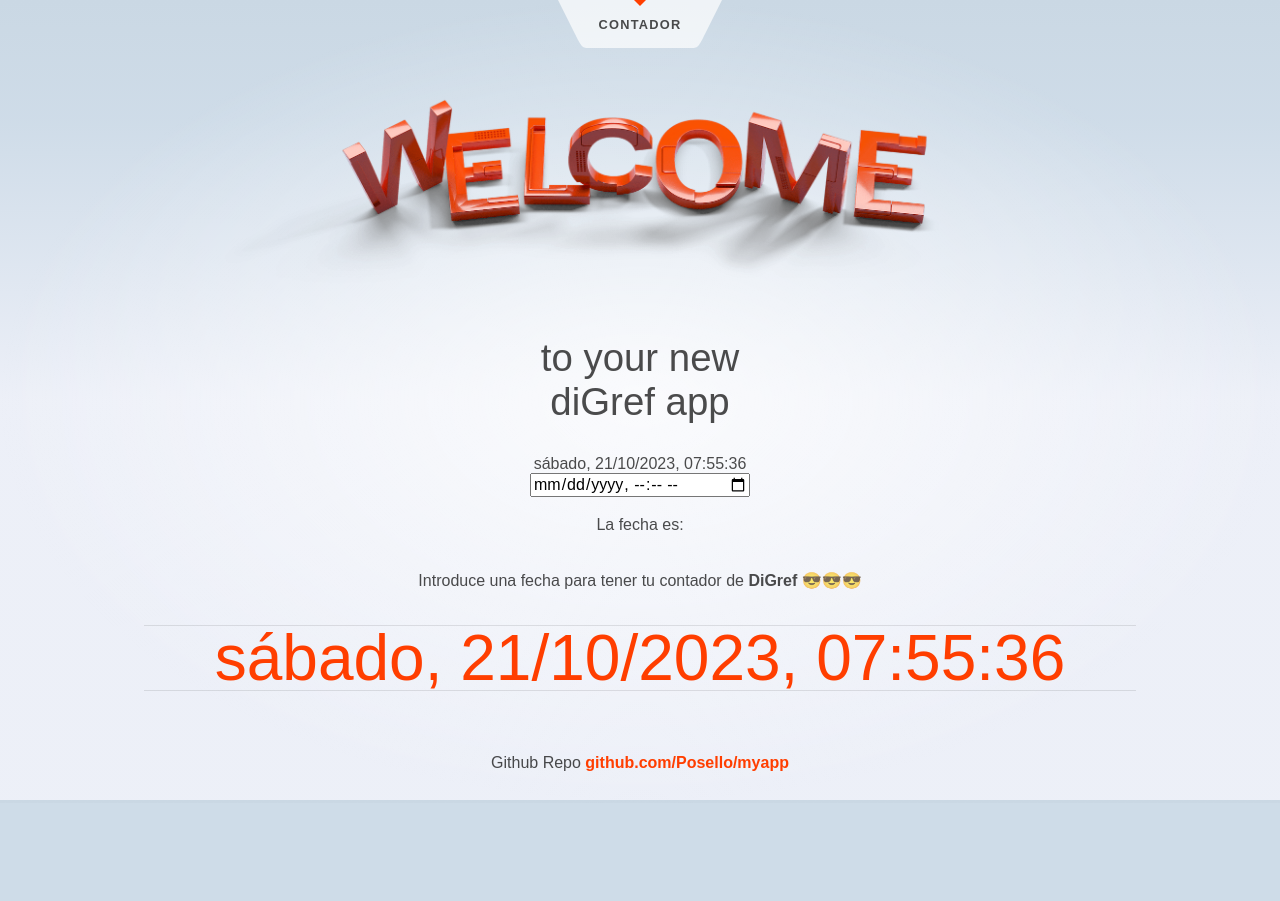
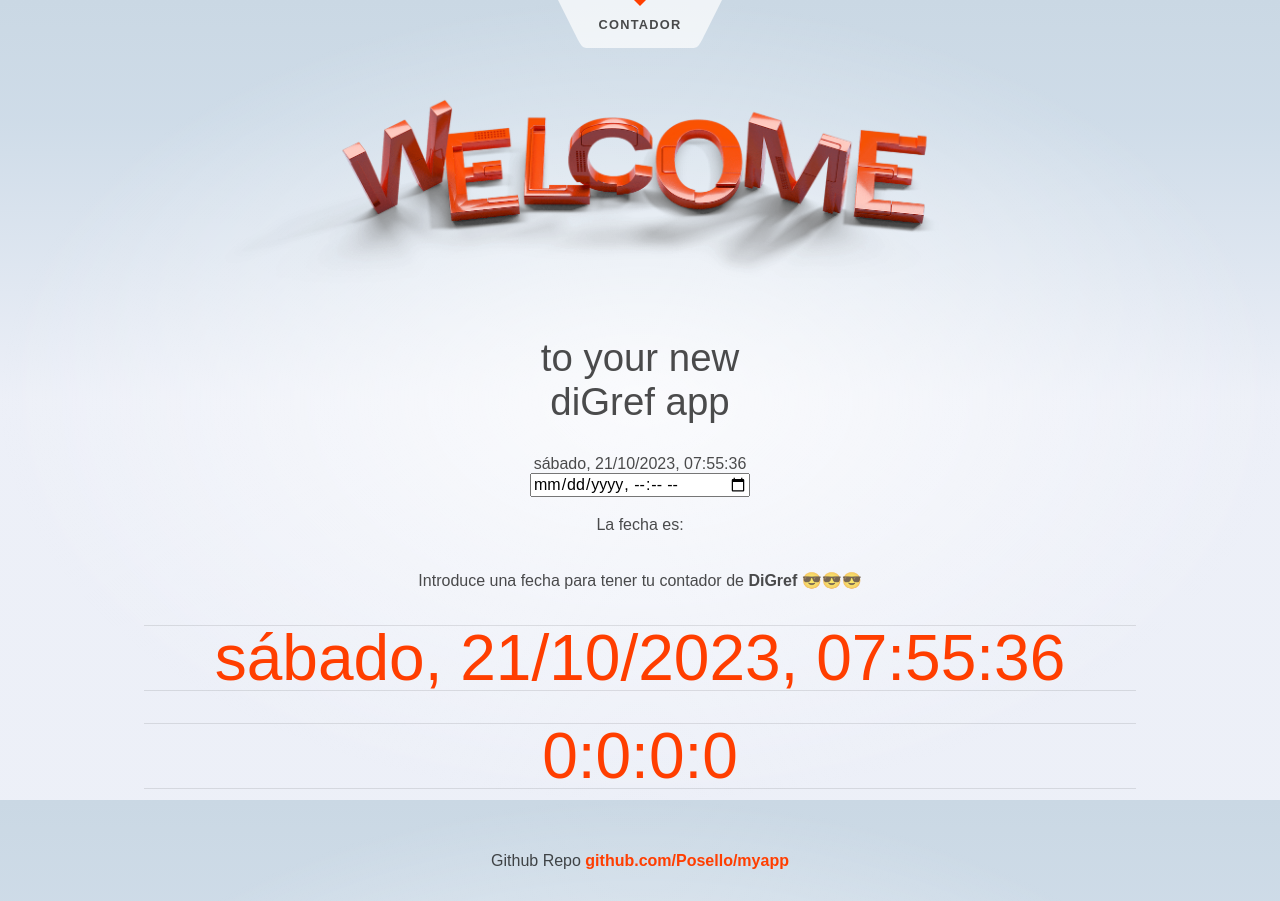
Before and after one commit to Posello/myapp, a SvelteKit app: page / in a window 1280 px wide. Before the commit the page ends 803 px from the top, so only its background shows below. Built offline with nearby package versions, Linux system fonts and the light colour scheme.

Commit message:
Update counter view

```diff
--- a/src/routes/Counter.svelte
+++ b/src/routes/Counter.svelte
@@ -34,7 +34,7 @@
       second: "2-digit",
     });
     reloj = fecha;
-  }, 1);
+  }, 1000);
   let intervalo: any;
   // se tiene que poder hacer algo con lo que devuelve la funcion diferencia fecha
   function startCountDown(diferenceDate: diferenciaFechas) {
@@ -113,6 +113,7 @@
     clearInterval(intervalo);
   }
   // optimizar esta parte del codigo porque he hecho copia pega del chat gpt xddddd
+  // en vez de imprimir los dias tendria que imprimir como mucho las horas
   function diferenciaFechas(fecha1: any, fecha2: any) {
     let diferencia = Math.abs(fecha1 - fecha2); // Obtiene la diferencia en milisegundos
 
@@ -172,6 +173,27 @@
   <div class="counter-viewport">
     <div class="counter-digits">
       <strong>{reloj}</strong>
+    </div>
+  </div>
+
+  <!-- <button on:click={() => (count += 1)} aria-label="Increase the counter by one">
+		<svg aria-hidden="true" viewBox="0 0 1 1">
+			<path d="M0,0.5 L1,0.5 M0.5,0 L0.5,1" />
+		</svg>
+	</button> -->
+</div>
+<div class="counter">
+  <!-- <button on:click={() => (count -= 1)} aria-label="Decrease the counter by one">
+		<svg aria-hidden="true" viewBox="0 0 1 1">
+			<path d="M0,0.5 L1,0.5" />
+		</svg>
+	</button> -->
+
+  <div class="counter-viewport">
+    <div class="counter-digits">
+      <strong
+        >{imprimirContador.dias}:{imprimirContador.horas}:{imprimirContador.minutos}:{imprimirContador.segundos}</strong
+      >
     </div>
   </div>
 
```
